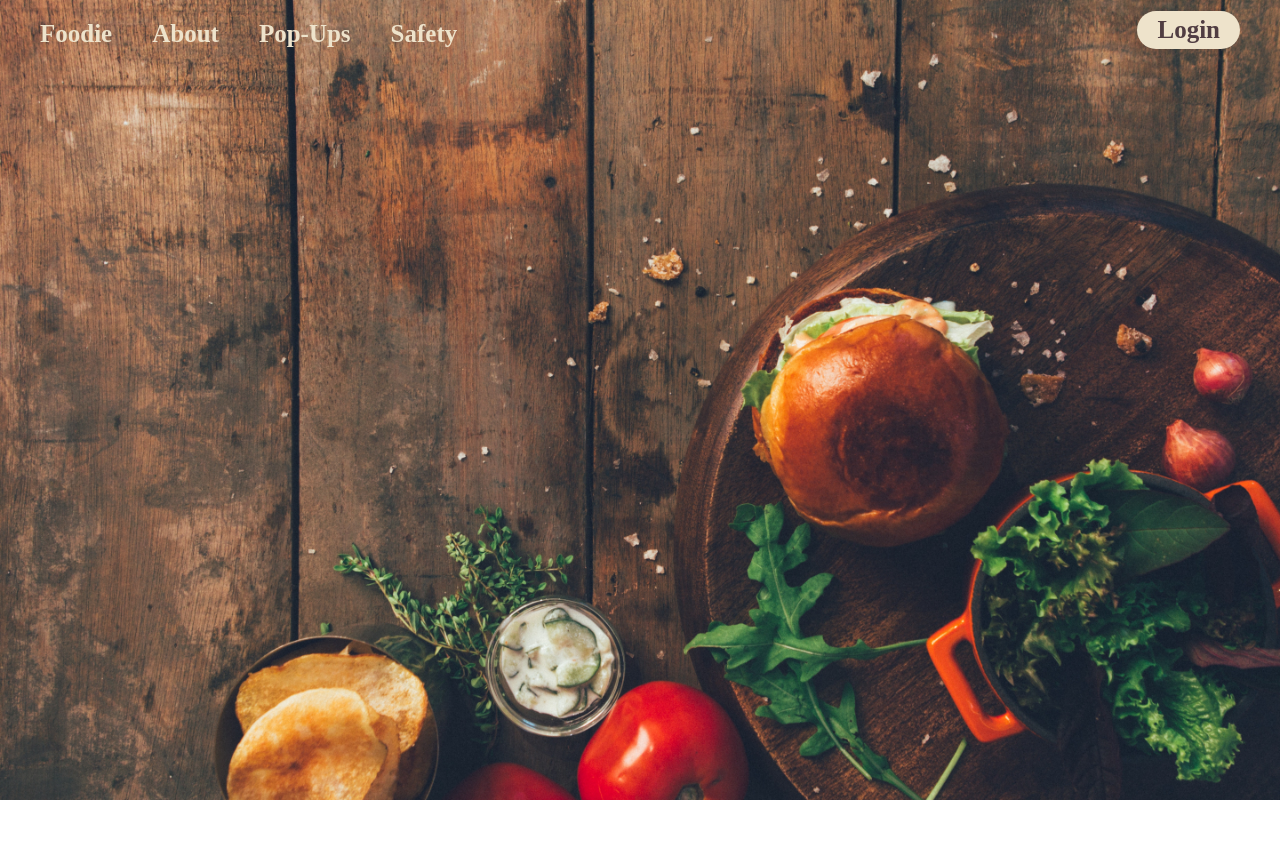
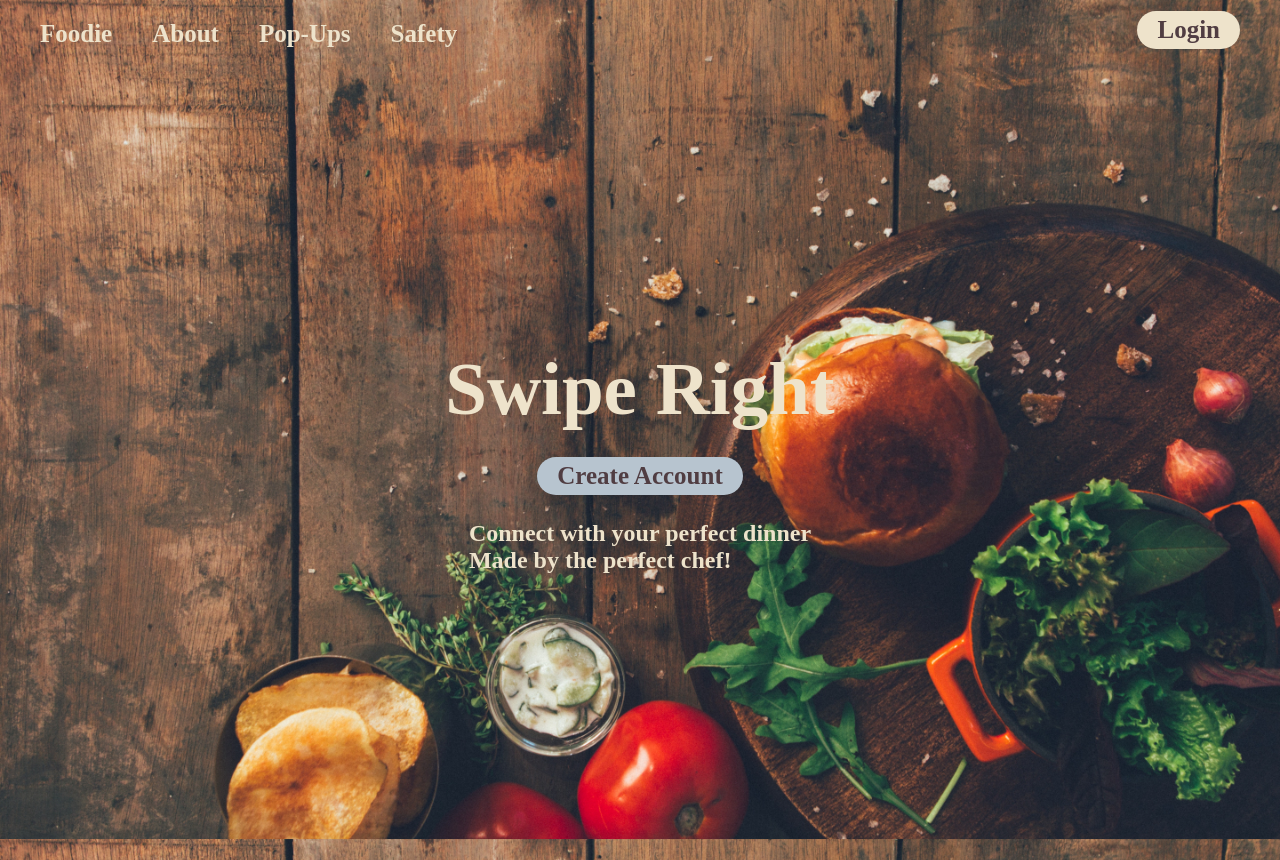
Before and after one commit to FFT-Food-for-Thought/Foodie, a React (Create React App) app: page / in a window 1280 px wide. Before the commit the page ends 800 px from the top, so only its background shows below. Built offline with nearby package versions, Linux system fonts and the light colour scheme; no server answers; the database is empty.

Commit message:
added center component

```diff
--- a/src/Components/Navbar.js
+++ b/src/Components/Navbar.js
@@ -30,7 +30,22 @@ const Navbar = () => {
         </div>
       </div>
 
-      <div></div>
+      <div className="center-container">
+        {/* <div className="center"> */}
+        <div>
+          <h1>Swipe Right</h1>
+        </div>
+
+        <div className="create-account">
+          <a href="/create">Create Account</a>
+        </div>
+
+        <div className="slogan">
+          <h2>Connect with your perfect dinner</h2>
+          <h2>Made by the perfect chef!</h2>
+        </div>
+      </div>
+      {/* </div> */}
     </React.Fragment>
   );
 };
--- a/src/Css/navbar.css
+++ b/src/Css/navbar.css
@@ -51,3 +51,32 @@ body {
   background-position: center center;
   background-attachment: fixed;
 }
+
+.center-container {
+  display: flex;
+  justify-content: center;
+  height: 100vh;
+  align-items: center;
+  flex-direction: column;
+  color: #EEE3CB;
+}
+
+.center {
+  flex-direction: column;
+}
+
+h1 {
+  font-size: 75px;
+  padding: 25px;
+}
+
+.create-account {
+  padding: 5px 20px;
+  border-radius: 25px;
+  background-color: #B7C4CF;
+  color: #503D42;
+}
+
+.slogan {
+  padding: 25px;
+}
```
